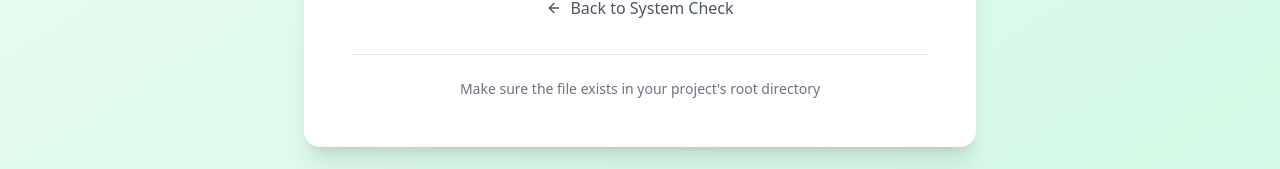
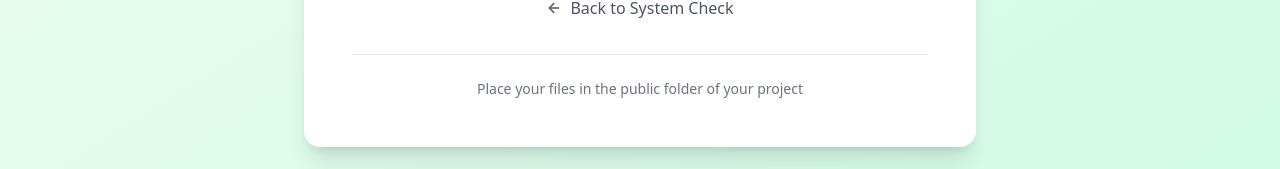
Before and after one commit to SiamRahamanDhrubo/bit-check-wizard, a React (Vite) app: page /download in a window 1280 px wide. Shown: the part 560-729 px from the top of the page. Built offline with nearby package versions, Linux system fonts and the light colour scheme.

Commit message:
Refactor: Clarify file location
Clarify that the file needs to be in the root directory.

```diff
--- a/src/pages/Download.tsx
+++ b/src/pages/Download.tsx
@@ -19,7 +19,7 @@ const DownloadPage = () => {
   const handleDownload = () => {
     setIsDownloading(true);
 
-    // Create download link for the file in root directory
+    // Create download link for the file in public directory
     const fileName = getFileName();
     const link = document.createElement('a');
     link.href = `/${fileName}`;
@@ -97,7 +97,7 @@ const DownloadPage = () => {
 
           <div className="mt-8 pt-6 border-t border-gray-200">
             <p className="text-sm text-gray-500">
-              Make sure the file exists in your project's root directory
+              Place your files in the public folder of your project
             </p>
           </div>
         </div>
```
